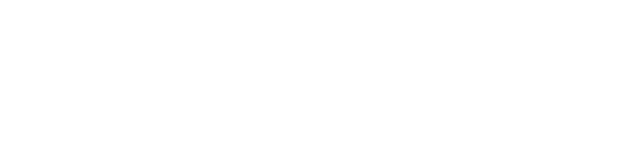
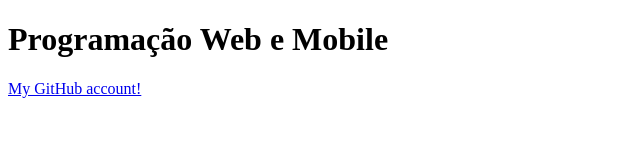
Before and after one commit to Gil32610/WebMobile, a plain HTML site: page index.html in a window 1280 px wide. Shown: the whole page, without its empty margins (0-640 px from the left). Drawn offline with Linux system fonts and the light colour scheme.

Commit message:
Added a link to my GitHub Acc.

```diff
--- a/index.html
+++ b/index.html
@@ -1,6 +1,7 @@
 <!DOCTYPE html>
 <body>
     <main>
-
+        <h1>Programação Web e Mobile</h1>
+        <a href="https://github.com/Gil32610">My GitHub account!</a>
     </main>
 </body>
```
